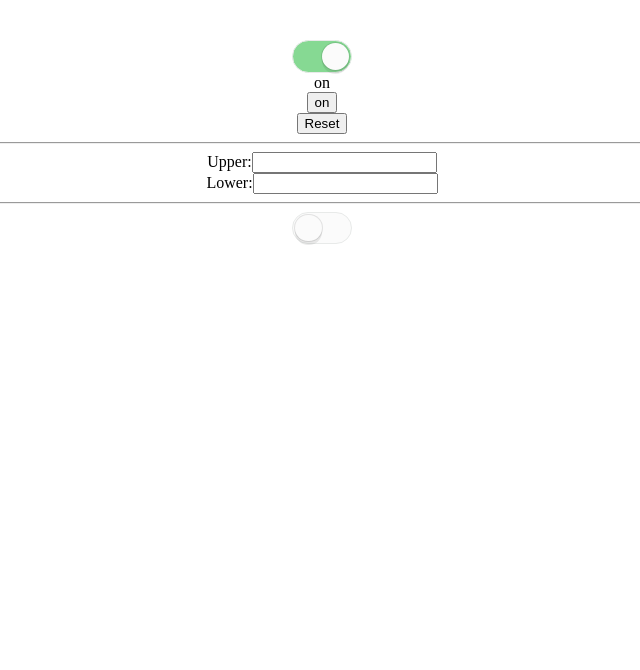
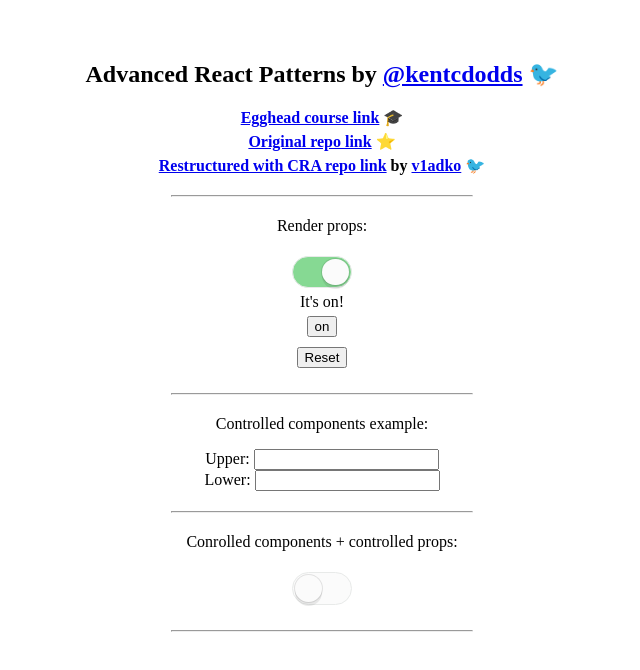
Before and after one commit to v1adko/advanced-react-patterns, a React (Create React App) app: page / in a window 1280 px wide. Shown: the top 670 px of the page, without its empty margins (318-958 px from the left). Built offline with nearby package versions, Linux system fonts and the light colour scheme; a web font is replaced by a local one.

Commit message:
Refactor + add links/styles + prepare for next lessons

```diff
--- a/src/index.css
+++ b/src/index.css
@@ -7,9 +7,19 @@
 }
 body {
   font-family: 'Antic Slab', serif;
+  margin: 0;
+  padding: 0;
 }
 hr {
-  width: 100%;
+  width: 20%;
+  min-width: 300px;
+  margin: 20px auto;
+}
+h4 {
+  margin: 5px
+}
+button {
+  margin: 5px;
 }
 /*
 toggle styles copied and modified from
--- a/src/render-props-10/App.js
+++ b/src/render-props-10/App.js
@@ -18,11 +18,41 @@
     this.setState(this.initialState);
   };
 
+  renderLinks = () => (
+    <div>
+      <h4>
+        <a href="https://egghead.io/courses/advanced-react-component-patterns">
+          Egghead course link
+        </a>{' '}
+        🎓
+      </h4>
+      <h4>
+        <a href="https://github.com/kentcdodds/advanced-react-patterns">
+          Original repo link
+        </a>{' '}
+        ⭐️
+      </h4>
+      <h4>
+        <a href="https://github.com/v1adko/advanced-react-patterns">
+          Restructured with CRA repo link
+        </a>{' '}
+        by <a href="https://twitter.com/v1adko_">v1adko</a> 🐦
+      </h4>
+    </div>
+  );
+
   render() {
     const { timesClicked, on } = this.state;
-    return [
+    return (
+      <div>
+        <h2>
+          Advanced React Patterns by{' '}
+          <a href="https://twitter.com/kentcdodds">@kentcdodds</a> 🐦
+        </h2>
+        {this.renderLinks()}
+        <hr />
+        <p>Render props:</p>
         <Toggle
-        key={'render-props'}
           defaultOn={true}
           onToggle={on => console.log('toggle', on)}
           onReset={on => console.log('reset', on)}
@@ -33,11 +63,11 @@
                   on: toggle.on
                 })}
               />
-            {toggle.on ? 'on' : 'off'}
+              {toggle.on ? "It's on!" : 'Off :('}
               <br />
               <button
                 {...toggle.getTogglerProps({
-                onClick: () => alert('hi')
+                  onClick: () => alert('Clicked!')
                 })}
               >
                 {toggle.on ? 'on' : 'off'}
@@ -46,14 +76,15 @@
               <button onClick={() => toggle.reset()}>Reset</button>
             </div>
           )}
-      />,
-      <hr key="separator-1" />,
-      /* 14 Controlled component -example */
-      <MyUpperCaseInput key="controlled-component-example" />,
-      <hr key="separator-2" />,
-      /* 14 Control props in contro */
+        />
+        <hr />
+        <p>Controlled components example:</p>
+        {/* 14 Controlled component example */}
+        <MyUpperCaseInput />
+        <hr />
+        {/* 14 controlled-component-props */}
+        <p>Conrolled components + controlled props:</p>
         <Toggle
-        key="controlled-component-props"
           on={on}
           onToggle={this.handleToggle}
           onReset={this.handleReset}
@@ -76,7 +107,9 @@
             </div>
           )}
         />
-    ];
+      <hr />
+      </div>
+    );
   }
 }
 
--- a/src/render-props-10/MyUpperCaseInput.js
+++ b/src/render-props-10/MyUpperCaseInput.js
@@ -14,12 +14,12 @@
     return (
       <div>
         <label>
-          Upper:
+          Upper:&nbsp;
           <input value={upperValue} onChange={this.handleChange} />
         </label>
         <br />
         <label>
-          Lower:
+          Lower:&nbsp;
           <input value={lowerValue} onChange={this.handleChange} />
         </label>
       </div>
```
Lines whose indentation alone changed are shown as unchanged.
